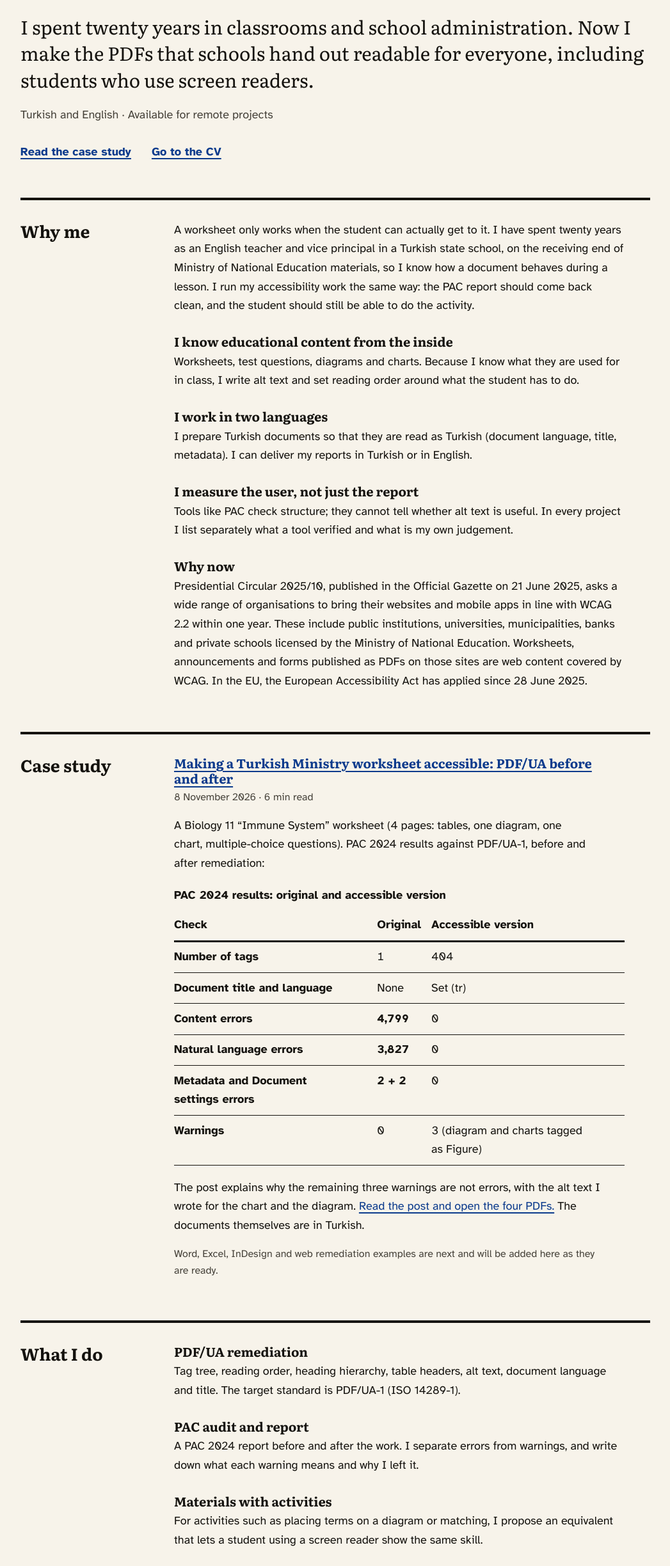
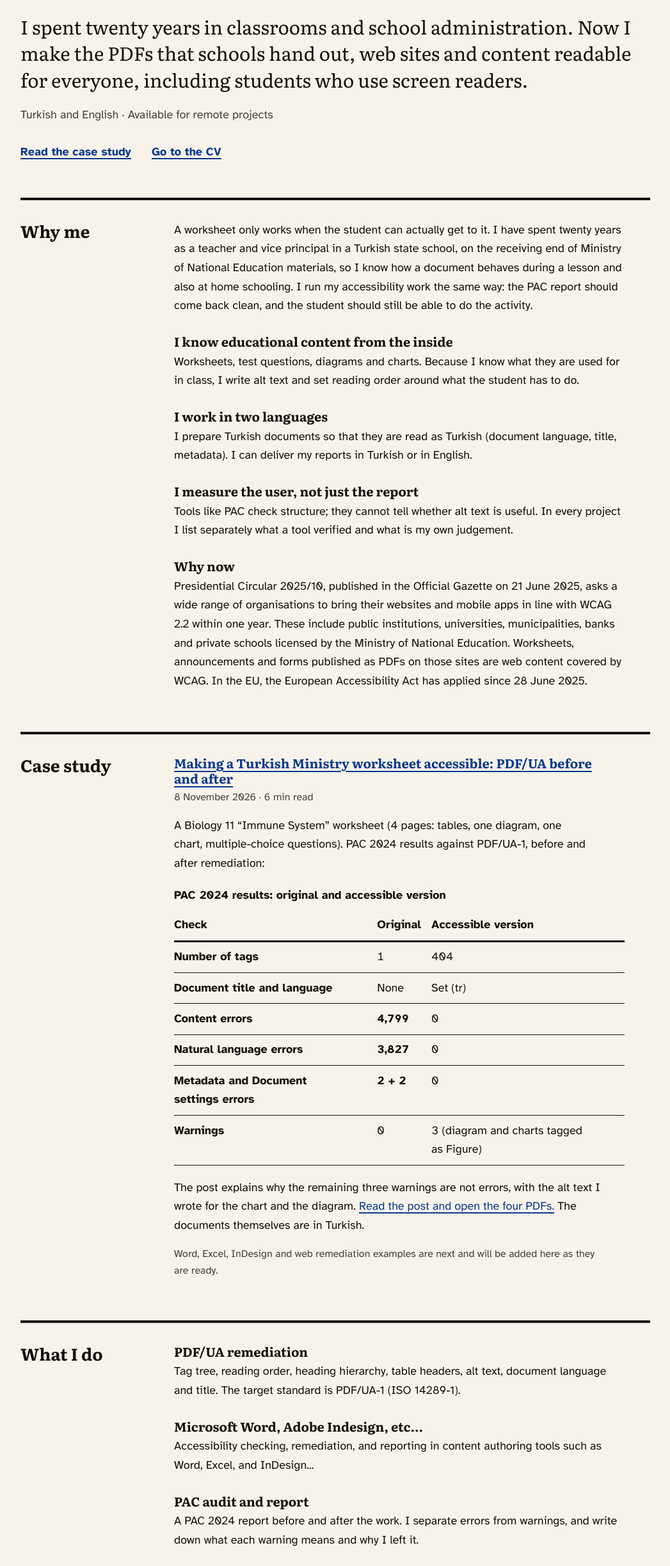
Before and after one commit to erenmede/erenmede.github.io, a plain HTML site: page en/index.html in a window 1280 px wide. Shown: the part 341-2789 px from the top of the page at 64% size, without its empty margins (116-1163 px from the left). Drawn offline with Linux system fonts and the light colour scheme.

Commit message:
Update index.html

```diff
--- a/en/index.html
+++ b/en/index.html
@@ -33,7 +33,7 @@
     <div class="hero">
       <h1>Eren Mede</h1>
       <p class="role">Document accessibility · PDF/UA · WCAG 2.2</p>
-      <p class="lead">I spent twenty years in classrooms and school administration. Now I make the PDFs that schools hand out readable for everyone, including students who use screen readers.</p>
+      <p class="lead">I spent twenty years in classrooms and school administration. Now I make the PDFs that schools hand out, web sites and content readable for everyone, including students who use screen readers.</p>
       <p class="meta-line">Turkish and English · Available for remote projects</p>
       <p class="cta"><a href="#calisma">Read the case study</a><a href="#ozgecmis">Go to the CV</a></p>
     </div>
@@ -41,7 +41,7 @@
   <section class="sec" id="hakkimda" aria-labelledby="hakkimda-h">
     <h2 id="hakkimda-h">Why me</h2>
     <div>
-      <p>A worksheet only works when the student can actually get to it. I have spent twenty years as an English teacher and vice principal in a Turkish state school, on the receiving end of Ministry of National Education materials, so I know how a document behaves during a lesson. I run my accessibility work the same way: the PAC report should come back clean, and the student should still be able to do the activity.</p>
+      <p>A worksheet only works when the student can actually get to it. I have spent twenty years as a teacher and vice principal in a Turkish state school, on the receiving end of Ministry of National Education materials, so I know how a document behaves during a lesson and also at home schooling. I run my accessibility work the same way: the PAC report should come back clean, and the student should still be able to do the activity.</p>
       <h3>I know educational content from the inside</h3>
       <p>Worksheets, test questions, diagrams and charts. Because I know what they are used for in class, I write alt text and set reading order around what the student has to do.</p>
       <h3>I work in two languages</h3>
@@ -83,6 +83,8 @@
     <div>
       <h3>PDF/UA remediation</h3>
       <p>Tag tree, reading order, heading hierarchy, table headers, alt text, document language and title. The target standard is PDF/UA-1 (ISO 14289-1).</p>
+      <h3>Microsoft Word, Adobe Indesign, etc...</h3>
+      <p>Accessibility checking, remediation, and reporting in content authoring tools such as Word, Excel, and InDesign...</p>
       <h3>PAC audit and report</h3>
       <p>A PAC 2024 report before and after the work. I separate errors from warnings, and write down what each warning means and why I left it.</p>
       <h3>Materials with activities</h3>
@@ -124,7 +126,7 @@
     <h2 id="iletisim-h">Contact</h2>
     <div>
       <p>If you have documents waiting for an accessibility review or remediation, write to me. We can start with one sample page and look at the before and after report together.</p>
-      <!-- ADD: email address, e.g. <p>Email: <a href="mailto:ADDRESS">ADDRESS</a></p> -->
+      <p>Email: <a href="mailto:eren.mede@gmail.com">eren.mede@gmail.com</a></p>
       <p>GitHub: <a href="https://github.com/erenmede">github.com/erenmede</a></p>
   </div>
   </section>
@@ -132,7 +134,7 @@
 </main>
 <footer>
   <div class="wrap">
-    <p>This site is plain HTML and CSS, with no framework. One small script stores your contrast and text size choices in this browser only. There is no tracking or analytics, and the fonts are served from the site itself.</p><p>I aimed for WCAG 2.2 AA, but the site has not had an independent accessibility audit. If you run into a barrier, please tell me and I will fix it.</p>
+    <p>This site is plain HTML and CSS, with no framework. One small script stores your contrast and text size choices in this browser only. There is no tracking or analytics, and the fonts are served from the site itself.</p><p>I aimed for WCAG 2.2 AA, but yet if you run into a barrier, please tell me and I will fix it.</p>
     <p class="fine">Last updated: 8 November 2026</p>
   </div>
 </footer>
```
